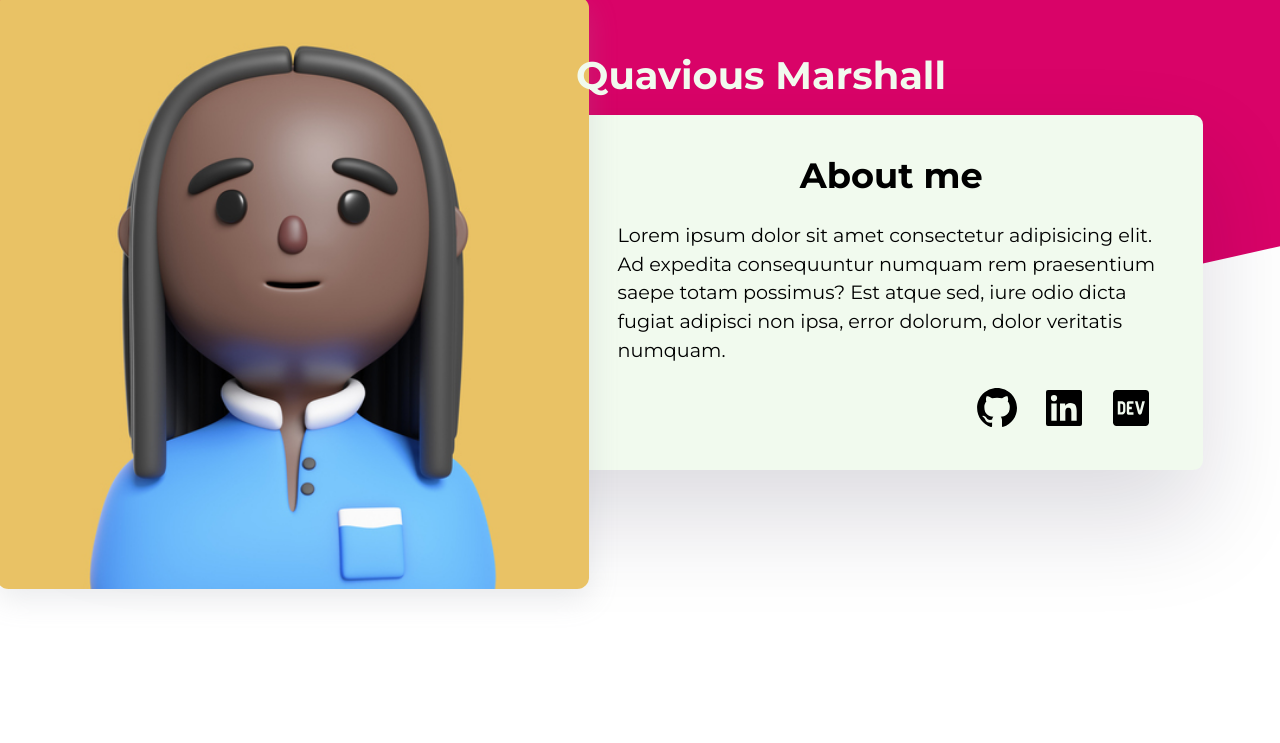
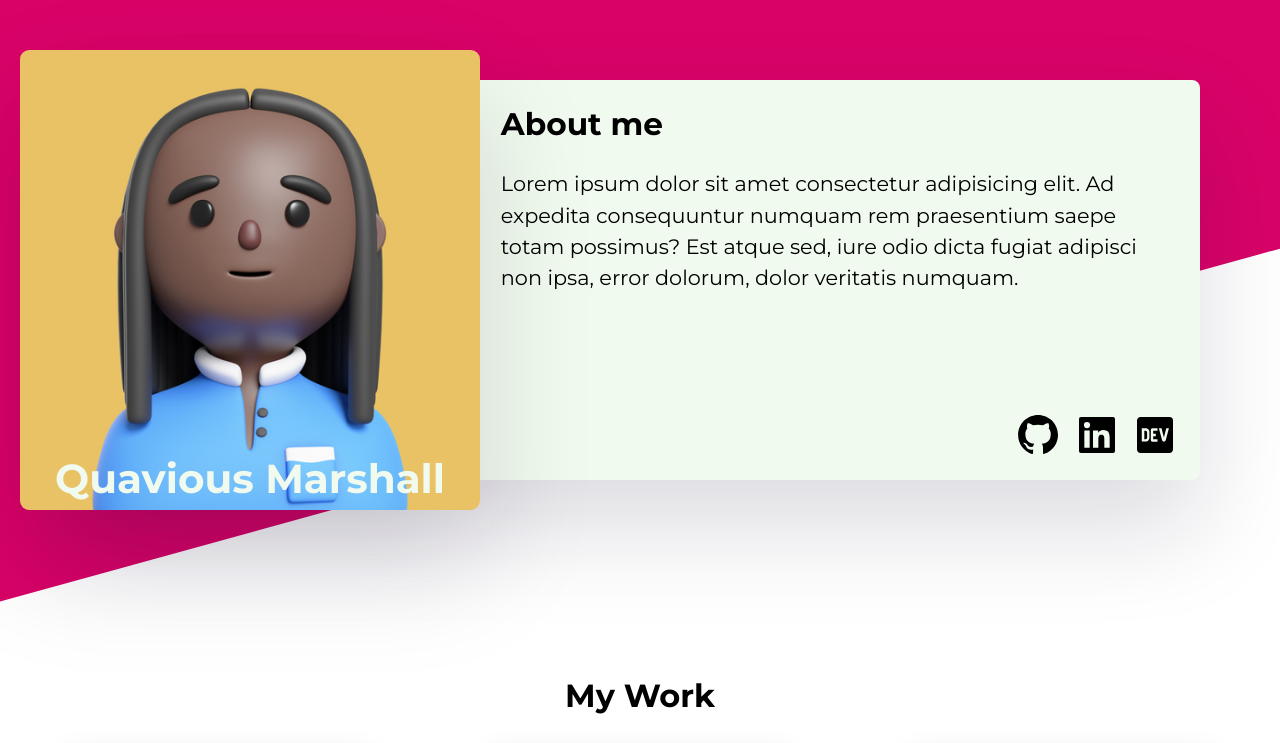
Before and after one commit to thomasmfx/home-page, a plain HTML site: page index.html in a window 1280 px wide. Shown: the top 743 px of the page. Drawn offline with nearby package versions, Linux system fonts and the light colour scheme.

Commit message:
feat: Finish desktop version

```diff
--- a/index.html
+++ b/index.html
@@ -9,12 +9,44 @@
     <script src="https://unpkg.com/boxicons@2.1.4/dist/boxicons.js"></script>
 </head>
 <body>
+    <header class="header--desktop">
+        <div class="header--desktop__background"></div>
+        <section class="about--desktop">
+            <div class="avatar">
+                <img class="avatar__photo--desktop" src="assets/avatar.jpg" alt="">
+                <h1 class="about__photo__name">Quavious Marshall</h1>
+            </div>
+            <div class="about__content-wrapper">
+                <h2 class="about__heading">About me</h2>
+                <p>
+                    Lorem ipsum dolor sit amet consectetur adipisicing elit. Ad expedita consequuntur numquam rem praesentium saepe totam possimus? Est atque sed, iure odio dicta fugiat adipisci non ipsa, error dolorum, dolor veritatis numquam.
+                </p>
+                <div class="about__social-links">
+                    <a href="#">
+                        <img src="assets/github.svg" alt="GitHub">
+                    </a>
+                    <a href="#">
+                        <img src="assets/linkedin.svg" alt="GitHub">
+                    </a>
+                    <a href="#">
+                        <img src="assets/dev-to.svg" alt="GitHub">
+                    </a>
+                </div>
+            </div>
+        </section>
+    </header>
+
+
+
+
     <header class="header--tablet">
         <div class="header__background"></div>
-        <h1 class="header__name">Quavious Marshall</h1>
         <section class="about--tablet">
             <div class="about__content-wrapper">
-                <img class="about__photo" src="assets/avatar.jpg" alt="Quavious Marshall">
+                <div class="about__photo">
+                    <h1 class="about__photo__name">Quavious Marshall</h1>
+                    <img src="assets/avatar.jpg" alt="Quavious Marshall">
+                </div>
                 <h2 class="about__heading">About me</h2>
                 <p>
                    Lorem ipsum dolor sit amet consectetur adipisicing elit. Ad expedita consequuntur numquam rem praesentium saepe totam possimus? Est atque sed, iure odio dicta fugiat adipisci non ipsa, error dolorum, dolor veritatis numquam.
@@ -191,12 +223,12 @@
                 Atlanta, Georgia, U.S.
                 <br><br>
                 <span class="contact__addres__phone">
-                    <box-icon class="icon" name='phone' animation='tada' color="#f1faee"></box-icon>
+                    <box-icon class="icon" name='phone' color="#f1faee"></box-icon>
                     678-999-8212
                 </span>
                 <br>
                 <span class="contact__addres__email">
-                    <box-icon class="icon" name='envelope' animation='tada' flip='horizontal' color="#f1faee"></box-icon>
+                    <box-icon class="icon" name='envelope' flip='horizontal' color="#f1faee"></box-icon>
                     quavohuncho@gmail.com
                 </span>
             </address>
--- a/styles/main.css
+++ b/styles/main.css
@@ -51,6 +51,11 @@ body {
 /* || Header */
 
 .header--tablet {
+  display: none;
+  visibility: hidden;
+}
+
+.header--desktop {
   display: none;
   visibility: hidden;
 }
@@ -123,23 +128,19 @@ body {
   padding-bottom: 5em;
 
   & .project-card-wrapper {
-    display: flex;
-    justify-content: center;
-    align-items: center;
-    flex-wrap: wrap;
+    display: grid;
+    grid-template-columns: 1fr;
+    grid-template-rows: auto;
+    align-content: center;
+    justify-items: center;
+
     row-gap: 4em;
     column-gap: 3em;
-  }
-
-  & .project-card__info,
-  .project-card__description {
-    padding-left: 1em;
-    padding-right: 1em;
-  }
 
     & .project-card {
       font-size: 1rem;
       max-width: 300px;
+      flex: 0 0 33.3333%;
 
       display: flex;
       flex-direction: column;
@@ -155,6 +156,12 @@ body {
         border-top-right-radius: var(--border-r);
       }
 
+      & .project-card__info,
+      .project-card__description {
+        padding-left: 1em;
+        padding-right: 1em;
+      }
+
       & .project-card__info {
         display: flex;
         justify-content: space-between;
@@ -167,6 +174,7 @@ body {
 
       & .project-card__description {
         padding-bottom: 2em;
+      }
     }
   }
 }
@@ -231,15 +239,14 @@ body {
     visibility: hidden;
   }
 
-  .header--tablet {
-    visibility: visible;
-    position: relative;
-    display: grid;
-    grid-template-rows: min-content 1fr;
+  .my-work {
+    & .project-card-wrapper {
       grid-template-columns: 1fr 1fr;
-    font-size: 1.2rem;
+      grid-template-rows: auto;
+    }
+  }
 
-    & .header__background {
+  .header__background {
     grid-row: 1 / -1;
     grid-column: 1 / -1;
     position: absolute;
@@ -251,15 +258,11 @@ body {
     clip-path: polygon(0 0, 100% 0, 100% 37%, 0 80%);
   }
 
-    & .header__name {
-      grid-row: 1 / -1;
-      grid-column: 2 / -1;
-      z-index: 1;
-
-      color: var(--color-three);
-      transform: translate(-10%, 7%);
-      white-space: nowrap;
-    }
+  .header--tablet {
+    visibility: visible;
+    position: relative;
+    display: block;
+    font-size: 1.2rem;
 
     & .about--tablet {
       grid-column: 1 / -1;
@@ -275,17 +278,6 @@ body {
         box-shadow: rgba(17, 12, 46, 0.15) 0px 48px 100px 0px;
         border-radius: var(--border-r);
         background-color: var(--color-three);
-
-        & .about__photo {
-          float: left;
-          width: 37vw;
-          margin-right: 1.5em;
-
-          box-shadow: rgba(149, 157, 165, 0.2) 0px 8px 24px;
-          border-radius: var(--border-r);
-          transform-origin: bottom right;
-          transform: scale(1.25);
-        }
 
         & .about__heading {
           padding-bottom: .5em;
@@ -307,10 +299,13 @@ body {
   }
 
   .contact {
+    display: flex;
+    justify-content: space-around;
     & .contact__image {
       display: block;
       visibility: visible;
       max-width: 400px;
+
     }
 
     & .contact__wrapper {
@@ -340,6 +335,122 @@ body {
   }
 }
 
+@media (min-width: 768px) and (max-width: 1024px) {
+  .about__photo {
+    float: left;
+    max-width: 300px;
+    margin-right: 1.5em;
+    position: relative;
+
+    & > img {
+      box-shadow: rgba(149, 157, 165, 0.2) 0px 8px 24px;
+      border-radius: var(--border-r);
+      transform-origin: bottom right;
+      transform: scale(1.25);
+    }
+
+    & .about__photo__name {
+      position: absolute;
+      z-index: 1;
+
+      transform: translate(60%, -115%);
+      color: var(--color-three);
+      white-space: nowrap;
+      font-size: 2.5rem;
+    }
+  }
+}
+/* || Responsive - Desktop */
+
+@media (min-width: 1024px) {
+  .header--tablet {
+    display: none;
+    visibility: hidden;
+  }
+
+  .header--desktop {
+    position: relative;
+    visibility: visible;
+    display: grid;
+    justify-items: center;
+    align-content: center;
+
+    & .header--desktop__background {
+      position: absolute;
+      z-index: -1;
+
+      width: 100%;
+      height: 100%;
+      background-color: var(--color-one);
+      clip-path: polygon(0 0, 100% 0, 100% 37%, 0 100%);
+      transform-origin: top right;
+      transform: scale(1.2);
+    }
+
+    & .avatar__photo--desktop {
+      float: left;
+      max-width: 400px;
+      align-self: end;
+    }
+  }
+
+  .about--desktop {
+    display: flex;
+    justify-content: center;
+    margin: 5em;
+
+    box-shadow: rgba(17, 12, 46, 0.15) 0px 48px 100px 0px;
+    border-top-right-radius: var(--border-r);
+    border-bottom-right-radius: var(--border-r);
+    background-color: var(--color-three);
+
+    & .avatar {
+      display: flex;
+      justify-content: center;
+      position: relative;
+      transform-origin: right;
+      transform: scale(1.15);
+
+      & > img {
+        border-radius: var(--border-r);
+        box-shadow: rgba(17, 12, 46, 0.15) 0px 48px 100px 0px;
+      }
+
+      & h1 {
+        position: absolute;
+        bottom: 0;
+        color: var(--color-three);
+        font-size: 2.2rem;
+      }
+    }
+
+    & .about__content-wrapper {
+      display: grid;
+      grid-template-rows: min-content 1fr min-content;
+      gap: 1em;
+      font-size: 1.3rem;
+      padding: 1em;
+      align-content: start;
+      justify-items: start;
+      max-width: 800px;
+
+      & .about__social-links {
+        display: flex;
+        column-gap: .5em;
+        align-self: end;
+        justify-self: end;
+      }
+    }
+  }
+
+  .my-work {
+    & .project-card-wrapper {
+      grid-template-columns: 1fr 1fr 1fr;
+      grid-template-rows: auto;
+    }
+  }
+}
+
 /* || Helpers */
 
 .img-small {
```
Lines whose indentation alone changed are shown as unchanged.
